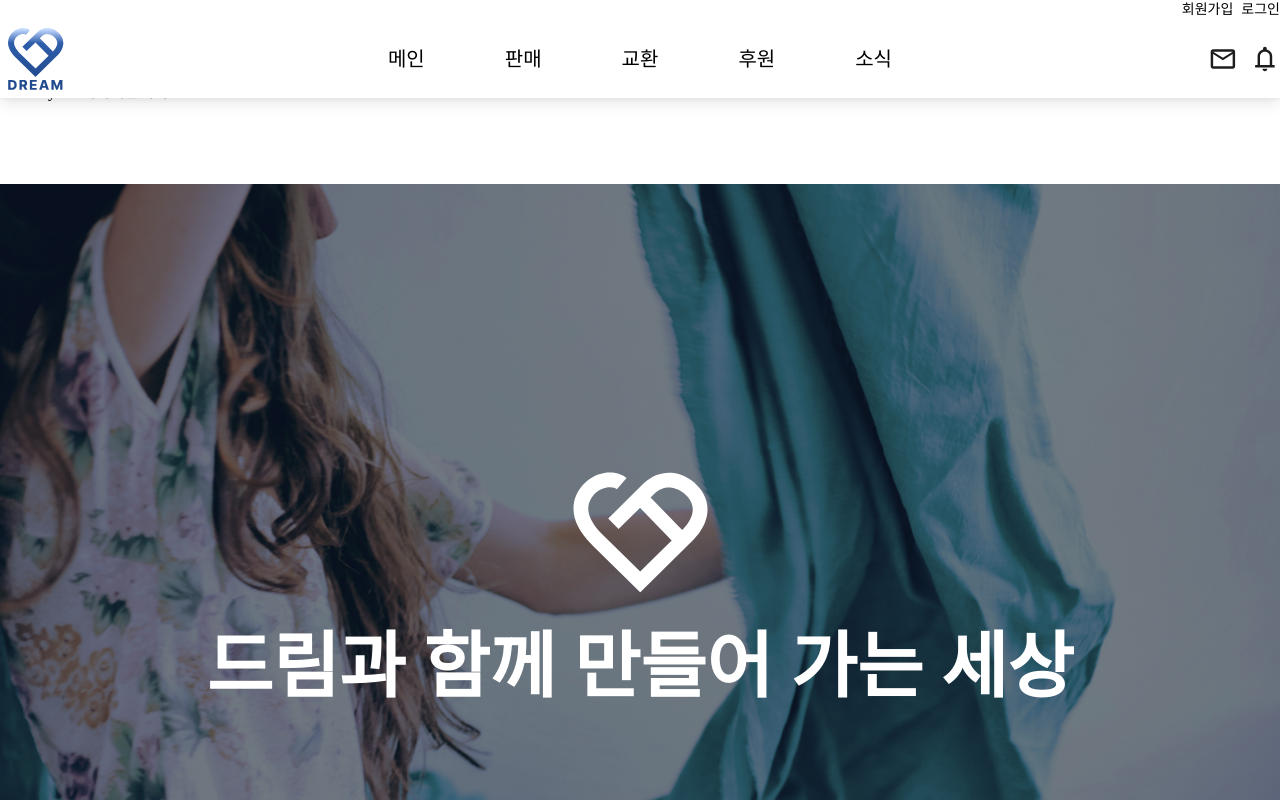
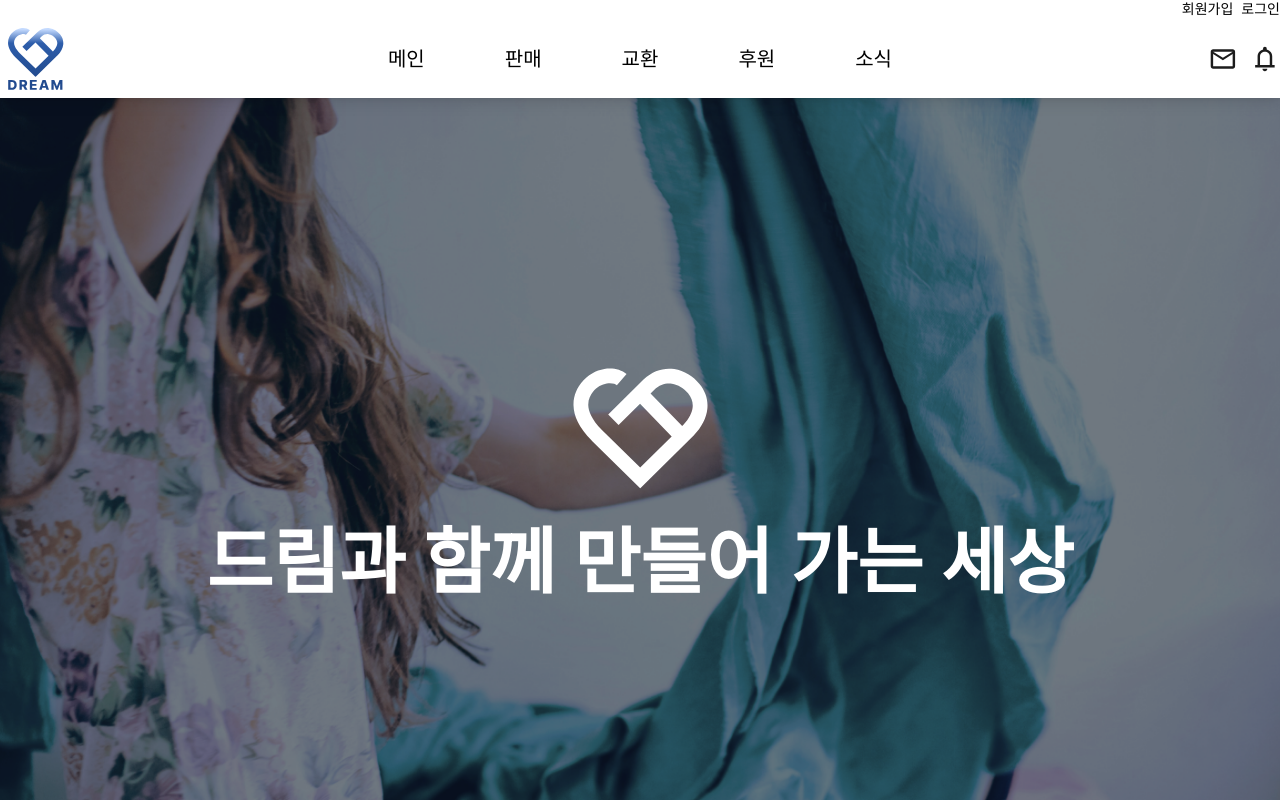
Before and after one commit to FRONTENDSCHOOL8/dream8, a React (Vite) app: page / in a window 1280 px wide. Shown: the top 800 px of the page. Built offline with nearby package versions, Linux system fonts and the light colour scheme.

Commit message:
[Merge] : 최신화를 위한 커밋

```diff
--- a/src/layout/RootLayout.tsx
+++ b/src/layout/RootLayout.tsx
@@ -9,7 +9,6 @@ function RootLayout() {
     <div>
       <Header />
       <main className="w-full pt-20">
-        RootLayout 페이지입니다.
         {state === 'loading' ? '로딩중입니다~~' : <Outlet />}
       </main>
       <Footer />
--- a/src/pages/Donation/DonationForm.tsx
+++ b/src/pages/Donation/DonationForm.tsx
@@ -1,5 +1,6 @@
 function DonaionFrom() {
   return (
+  <div className="py-20">
     <div className="flex flex-col items-center justify-center w-[1024px] h-[1119px] m-auto border border-gray-200 rounded-[50px]">
       <h2 className="text-4xl">후원 신청</h2>
       <form className="w-[600px] flex flex-col gap-5 bg-pink-300">
@@ -21,6 +22,7 @@ function DonaionFrom() {
         <p className="">물품 설명</p>
       </form>
     </div>
+  </div>
   );
 }
 
--- a/src/pages/Home/Home.tsx
+++ b/src/pages/Home/Home.tsx
@@ -8,7 +8,7 @@ import NewsCard from "./atoms/NewsCard"
 function Home() {
 
   return (
-    <div className="outer overflow-hidden py-20">
+    <div className="outer overflow-hidden">
       <div
         className="inner w-screen h-screen flex items-center justify-center"
         style={{
--- a/tailwind.config.js
+++ b/tailwind.config.js
@@ -28,5 +28,5 @@ export default {
       },
     },
   },
-  plugins: [require('tailwind-scrollbar-hide')],
+  plugins: [],
 };
```
Lines whose indentation alone changed are shown as unchanged.
